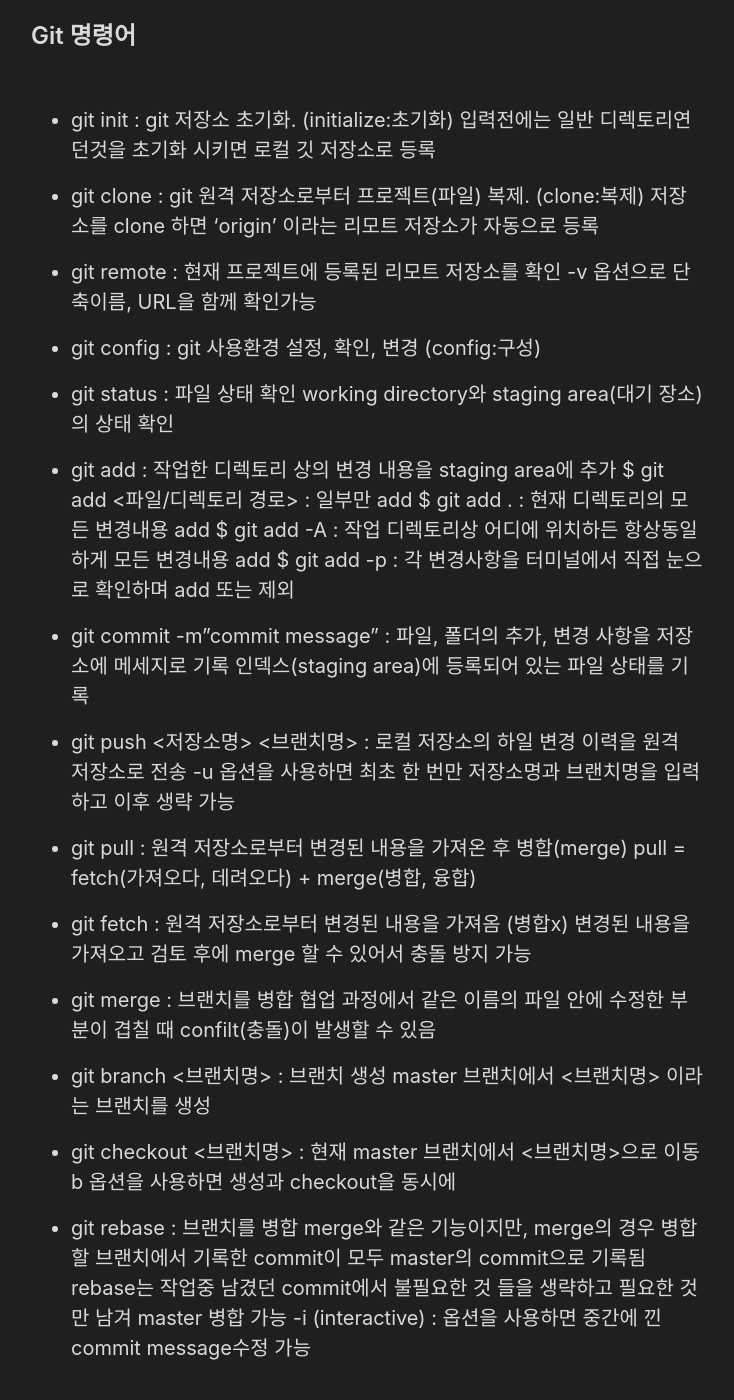
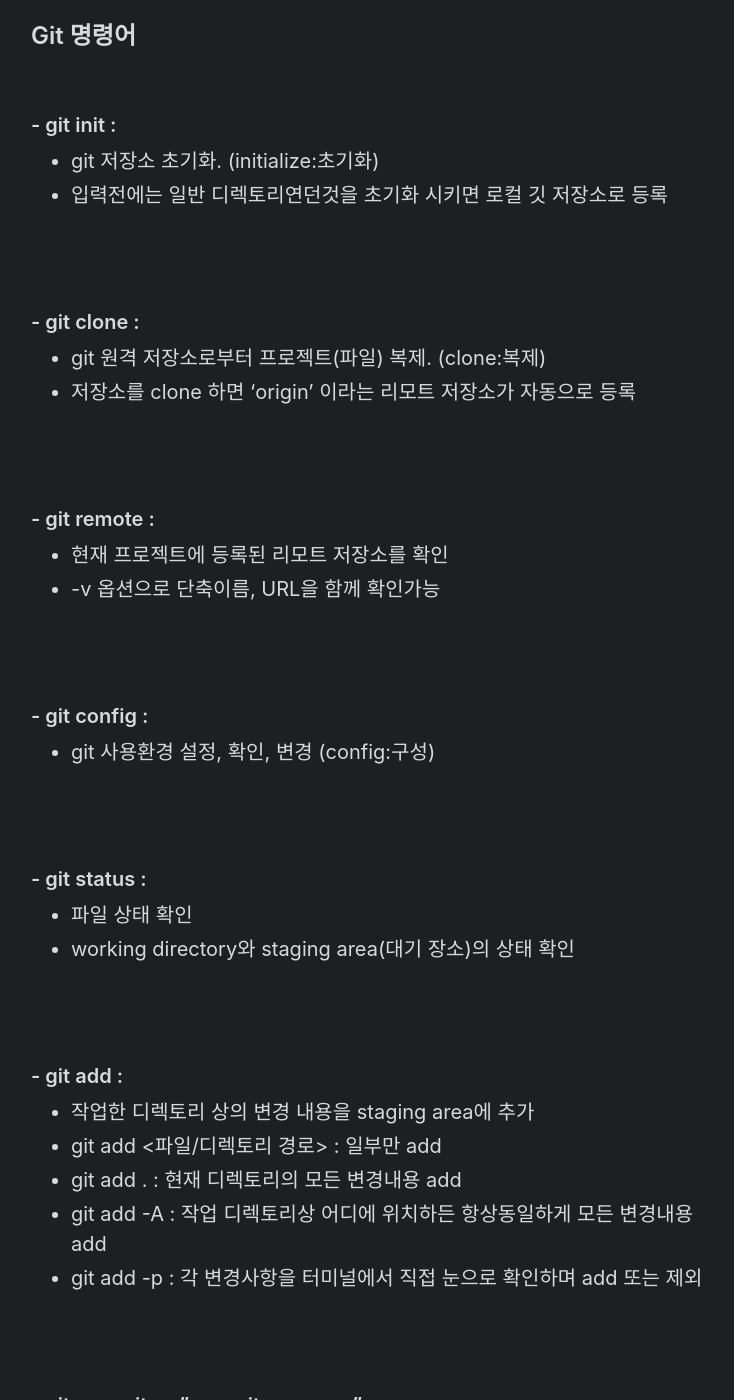
Before and after one commit to Dev-Dotoli/dev-dotoli.github.com, a Jekyll site: the page built from _posts/2022-02-17-Github-2.md, in a window 1280 px wide and 1400 px high, scrolled down 303 px. Shown: the whole window, without its empty margins (273-1007 px from the left). Built offline with Jekyll 4.4.1, drawn with Linux system fonts in a browser that asks for light colours; some of the changed text lies outside the part shown.

```diff
--- a/_posts/2022-02-17-Github-2.md
+++ b/_posts/2022-02-17-Github-2.md
@@ -11,59 +11,105 @@ title: Github 2
 
 <br>
 
-- git init :
-  git 저장소 초기화. (initialize:초기화)
-  입력전에는 일반 디렉토리연던것을 초기화 시키면 로컬 깃 저장소로 등록
+### - git init : <br>
 
-- git clone :
-  git 원격 저장소로부터 프로젝트(파일) 복제. (clone:복제)
-  저장소를 clone 하면 'origin' 이라는 리모트 저장소가 자동으로 등록
+- git 저장소 초기화. (initialize:초기화) <br>
+- 입력전에는 일반 디렉토리연던것을 초기화 시키면 로컬 깃 저장소로 등록
 
-- git remote :
-  현재 프로젝트에 등록된 리모트 저장소를 확인
-  -v 옵션으로 단축이름, URL을 함께 확인가능
+<br><br>
 
-- git config :
-  git 사용환경 설정, 확인, 변경 (config:구성)
+### - git clone : <br>
 
-- git status :
-  파일 상태 확인
-  working directory와 staging area(대기 장소)의 상태 확인
+- git 원격 저장소로부터 프로젝트(파일) 복제. (clone:복제) <br>
+- 저장소를 clone 하면 'origin' 이라는 리모트 저장소가 자동으로 등록
 
-- git add :
-  작업한 디렉토리 상의 변경 내용을 staging area에 추가
-  $ git add <파일/디렉토리 경로> : 일부만 add
-  $ git add . : 현재 디렉토리의 모든 변경내용 add
-  $ git add -A : 작업 디렉토리상 어디에 위치하든 항상동일하게 모든 변경내용 add
-  $ git add -p : 각 변경사항을 터미널에서 직접 눈으로 확인하며 add 또는 제외
+<br><br>
 
-- git commit -m"commit message" : 파일, 폴더의 추가, 변경 사항을 저장소에 메세지로 기록
-  인덱스(staging area)에 등록되어 있는 파일 상태를 기록
+### - git remote : <br>
 
-- git push <저장소명> <브랜치명> : 로컬 저장소의 하일 변경 이력을 원격 저장소로 전송
-  -u 옵션을 사용하면 최초 한 번만 저장소명과 브랜치명을 입력하고 이후 생략 가능
+- 현재 프로젝트에 등록된 리모트 저장소를 확인 <br>
+- -v 옵션으로 단축이름, URL을 함께 확인가능
 
-- git pull : 원격 저장소로부터 변경된 내용을 가져온 후 병합(merge)
-  pull = fetch(가져오다, 데려오다) + merge(병합, 융합)
+<br><br>
 
-- git fetch : 원격 저장소로부터 변경된 내용을 가져옴 (병합x)
-  변경된 내용을 가져오고 검토 후에 merge 할 수 있어서 충돌 방지 가능
+### - git config : <br>
 
-- git merge :
-  브랜치를 병합
-  협업 과정에서 같은 이름의 파일 안에 수정한 부분이 겹칠 때 confilt(충돌)이 발생할 수 있음
+- git 사용환경 설정, 확인, 변경 (config:구성)
 
-- git branch <브랜치명> :
-  브랜치 생성
-  master 브랜치에서 <브랜치명> 이라는 브랜치를 생성
+<br><br>
 
-- git checkout <브랜치명> :
-  현재 master 브랜치에서 <브랜치명>으로 이동
-  b 옵션을 사용하면 생성과 checkout을 동시에
+### - git status : <br>
 
-- git rebase :
-  브랜치를 병합
-  merge와 같은 기능이지만,
-  merge의 경우 병합 할 브랜치에서 기록한 commit이 모두 master의 commit으로 기록됨
-  rebase는 작업중 남겼던 commit에서 불필요한 것 들을 생략하고 필요한 것 만 남겨 master 병합 가능
-  -i (interactive) : 옵션을 사용하면 중간에 낀 commit message수정 가능
+- 파일 상태 확인 <br>
+- working directory와 staging area(대기 장소)의 상태 확인
+
+<br><br>
+
+### - git add : <br>
+
+- 작업한 디렉토리 상의 변경 내용을 staging area에 추가<br>
+- git add <파일/디렉토리 경로> : 일부만 add <br>
+- git add . : 현재 디렉토리의 모든 변경내용 add <br>
+- git add -A : 작업 디렉토리상 어디에 위치하든 항상동일하게 모든 변경내용 add <br>
+- git add -p : 각 변경사항을 터미널에서 직접 눈으로 확인하며 add 또는 제외
+
+<br><br>
+
+### - git commit -m"commit message" : <br>
+
+- 파일, 폴더의 추가, 변경 사항을 저장소에 메세지로 기록 <br>
+- 인덱스(staging area)에 등록되어 있는 파일 상태를 기록
+
+<br><br>
+
+### - git push <저장소명> <브랜치명> : <br>
+
+- 로컬 저장소의 하일 변경 이력을 원격 저장소로 전송 <br>
+- -u 옵션을 사용하면 최초 한 번만 저장소명과 브랜치명을 입력하고 이후 생략 가능
+
+<br><br>
+
+### - git pull : <br>
+
+- 원격 저장소로부터 변경된 내용을 가져온 후 병합(merge) <br>
+- pull = fetch(가져오다, 데려오다) + merge(병합, 융합)
+
+<br><br>
+
+### - git fetch : <br>
+
+- 원격 저장소로부터 변경된 내용을 가져옴 (병합x) <br>
+- 변경된 내용을 가져오고 검토 후에 merge 할 수 있어서 충돌 방지 가능
+
+<br><br>
+
+### - git merge : <br>
+
+- 브랜치를 병합 <br>
+- 협업 과정에서 같은 이름의 파일 안에 수정한 부분이 겹칠 때 confilt(충돌)이 발생할 수 있음
+
+<br><br>
+
+### - git branch <브랜치명> : <br>
+
+- 브랜치 생성 <br>
+- master 브랜치에서 <브랜치명> 이라는 브랜치를 생성
+
+<br><br>
+
+### - git checkout <브랜치명> : <br>
+
+- 현재 master 브랜치에서 <브랜치명>으로 이동 <br>
+- b 옵션을 사용하면 생성과 checkout을 동시에
+
+<br><br>
+
+### - git rebase : <br>
+
+- 브랜치를 병합 <br>
+- merge와 같은 기능이지만, <br>
+- merge의 경우 병합 할 브랜치에서 기록한 commit이 모두 master의 commit으로 기록됨 <br>
+- rebase는 작업중 남겼던 commit에서 불필요한 것 들을 생략하고 필요한 것 만 남겨 master 병합 가능 <br>
+- -i (interactive) : 옵션을 사용하면 중간에 낀 commit message수정 가능
+
+<br><br>
```
